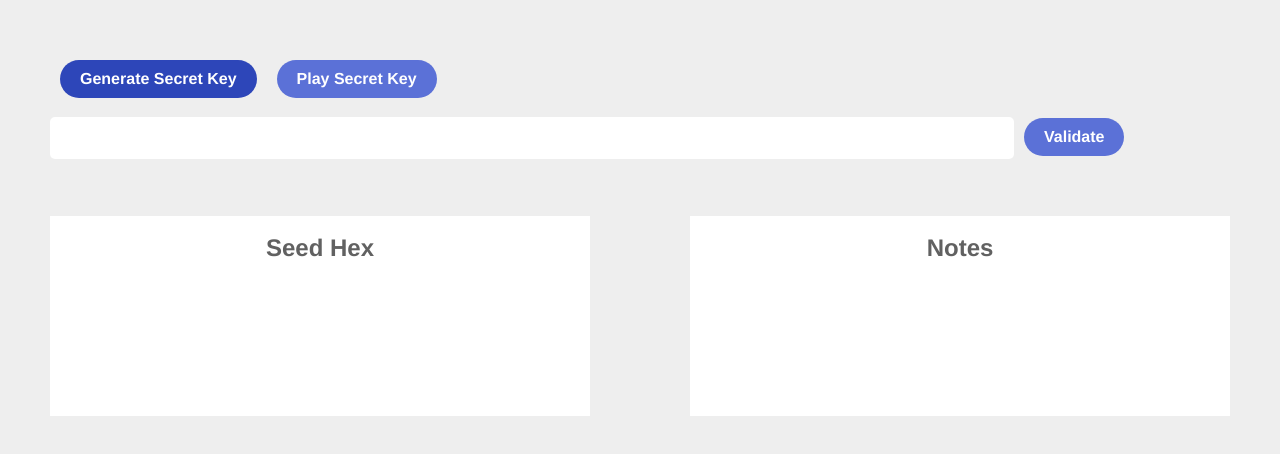
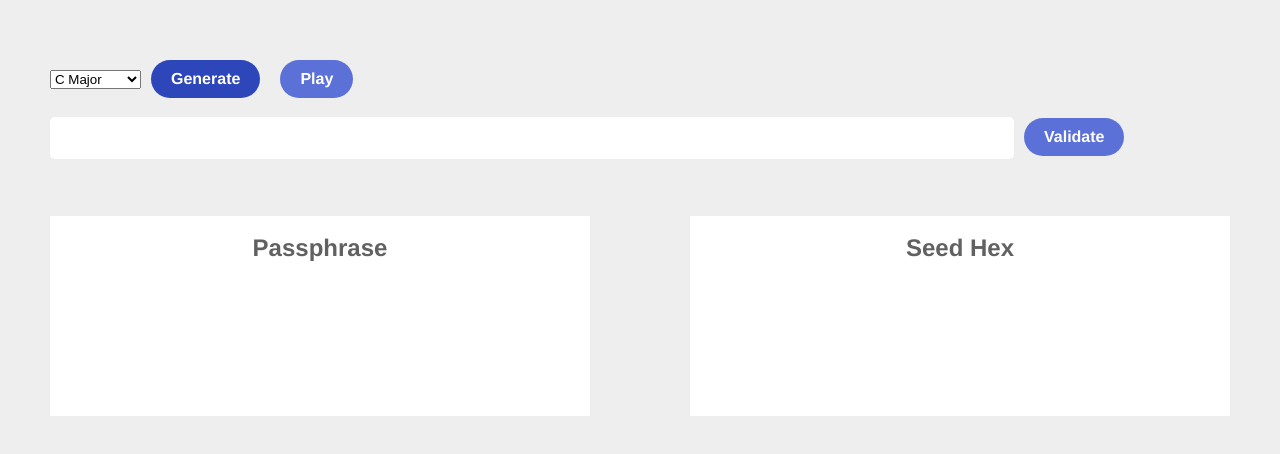
Before and after one commit to erindepew/musical-mnemonic, a React (Create React App) app: page / in a window 1280 px wide. Shown: the top 454 px of the page. Built offline with nearby package versions, Linux system fonts and the light colour scheme.

Commit message:
adding scales

```diff
--- a/src/App.js
+++ b/src/App.js
@@ -9,12 +9,13 @@ class App extends Component {
     validateKey: '',
     success: false,
     error: false,
+    scale: 'C',
   }
 
   generateSynth = () => {
     const synth = new Tone.PolySynth(6, Tone.Synth).toMaster();
     let offset = 0;
-    const notes = compressMnemonic(this.state.key);
+    const notes = compressMnemonic(this.state.key, this.state.scale);
     notes.forEach((note) => {
       setTimeout(function(){
         synth.triggerAttackRelease(note.note, note.length);
@@ -28,7 +29,7 @@ class App extends Component {
   }
 
   generateSeedHex = () => {
-    const seedHex = mnemonicToSeedHex(this.state.key);
+    const seedHex = mnemonicToSeedHex(this.state.key, this.state.scale);
     this.setState({seedHex});
   }
 
@@ -55,27 +56,47 @@ class App extends Component {
     this.setState({ validateKey: e.target.value})
   }
 
+  setScale = (e) => {
+    this.setState({ scale: e.target.value })
+  }
+
 render() {
-  const { key, seedHex, success, error } = this.state;
+  const { key, seedHex, success, error, scale } = this.state;
+  const scales = [
+    {value: "C", label: 'C Major'},
+    {value: "G", label: 'G Major'},
+    {value: "D", label: 'D Major'},
+    {value: "A", label: 'A Major'},
+    {value: "E", label: 'E Major'},
+    {value: "B", label: 'B Major'},
+    {value: "F", label: 'F Major'},
+    {value: 'Bb', label: 'B flat Major'},
+    {value: 'Eb', label: 'E flat Major'},
+    {value: 'Ab', label: 'A flat Major'},
+    {value: 'Db', label: 'D flat Major'},
+    {value: 'Gb', label: 'G flat Major'}];
   return (
     <div className="wrapper">
       <div className="controls">
-        <button onClick={() => this.generateKey()}> Generate Secret Key</button>
-        <button onClick={() => this.play(false)} disabled={!key.length}> Play Secret Key</button>
-        { error ? <div class="error"> Key is invalid</div> : ''}
-        { success ? <div class="success"> Key is valid</div> : ''}
+        <select name="text" onChange={(e)=> this.setScale(e)} value={scale}>
+          { scales.map((item) => <option key={item.value} value={item.value}>{item.label}</option>)}
+        </select>
+        <button onClick={() => this.generateKey()}> Generate</button>
+        <button onClick={() => this.play(false)} disabled={!key.length}> Play</button>
+        { error ? <div className="error"> Passphrase is invalid</div> : ''}
+        { success ? <div className="success"> Passphrase is valid</div> : ''}
         { !success && !error ?  <div className="validate">
           <input type="text" className="input" onChange={(e) => this.handleChange(e)}/>
           <button onClick={() => this.validate()} disabled={!key.length}> Validate</button>
         </div> : ''}
       </div>
+      <div className="notes">
+        <h3 className="header">Passphrase</h3>
+        <span className="code">{key}</span>
+      </div>
       <div className="seedHex">
         <h3 className="header">Seed Hex</h3>
         <span className="code">{seedHex}</span>
-      </div>
-      <div className="notes">
-        <h3 className="header">Notes</h3>
-        <span className="code">{key}</span>
       </div>
     </div>
   );
--- /dev/null
+++ b/src/lib/scales.js
@@ -0,0 +1,28 @@
+export const C = { A: '', B: '', C: '', D: '', E: '', F: '', G: ''};
+export const G = { A: '', B: '', C: '', D: '', E: '', F: '#', G: ''};
+export const D = { A: '', B: '', C: '#', D: '', E: '', F: '#', G: ''};
+export const A = { A: '', B: '', C: '#', D: '', E: '', F: '#', G: '#'};
+export const E = { A: '', B: '', C: '#', D: '#', E: '', F: '#', G: '#'};
+export const B = { A: '#', B: '', C: '#', D: '#', E: '', F: '#', G: '#'};
+
+export const F = { A: '', B: 'b', C: '', D: '', E: '', F: '', G: ''};
+export const Bb = { A: '', B: 'b', C: '', D: '', E: 'b', F: '', G: ''};
+export const Eb = { A: 'b', B: 'b', C: '', D: '', E: 'b', F: '', G: ''};
+export const Ab = { A: 'b', B: 'b', C: '', D: 'b', E: 'b', F: '', G: ''};
+export const Db = { A: 'b', B: 'b', C: '', D: 'b', E: 'b', F: '', G: 'b'};
+export const Gb = { A: 'b', B: 'b', C: 'b', D: 'b', E: 'b', F: '', G: 'b'};
+
+export default {
+    'C': C,
+    'G': G,
+    'D': D,
+    'A': A,
+    'E': E,
+    'B': B,
+    'F': F,
+    'Bb': Bb,
+    'Eb': Eb,
+    'Ab': Ab,
+    'Db': Db,
+    'Gb': Gb,
+}
```
Also changed, not shown: src/lib/index.js.
